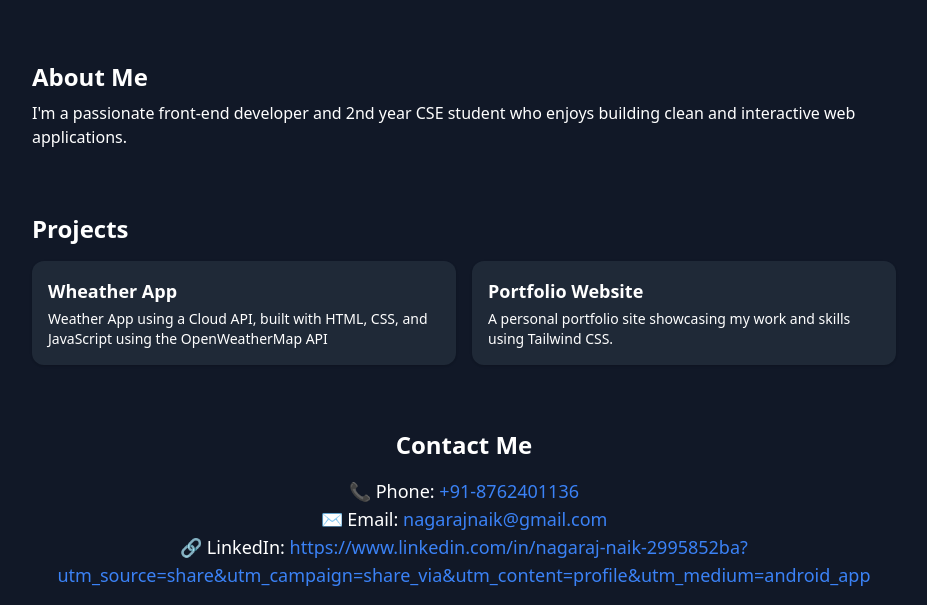
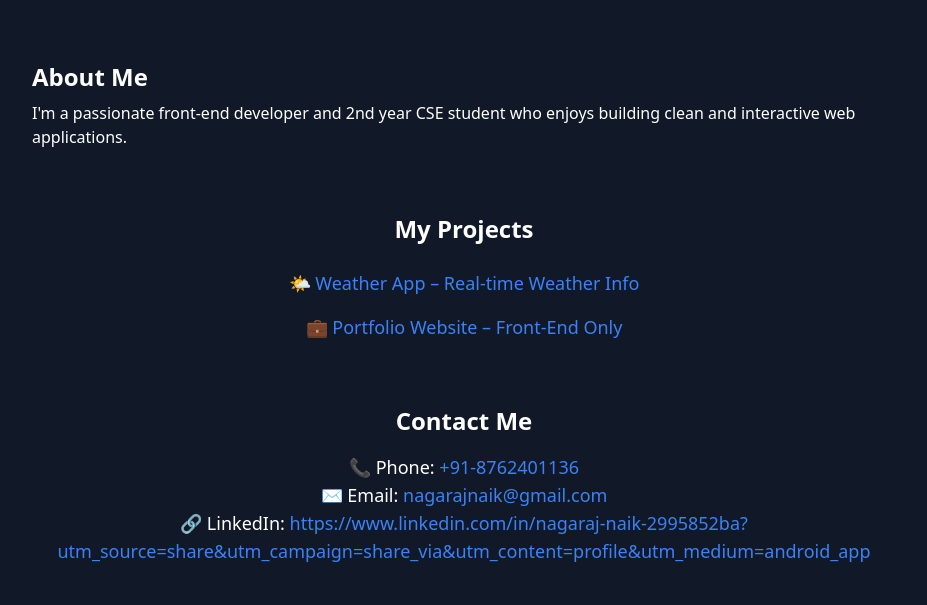
Before and after one commit to NagarajNaik2005/portfolio-site, a plain HTML site: page index.html in a window 1280 px wide. Shown: the part 231-836 px from the top of the page, without its empty margins (176-1103 px from the left). After the commit the page ends 812 px from the top, so only its background shows below. Drawn offline with nearby package versions, Linux system fonts and the light colour scheme.

Commit message:
Update index.html

```diff
--- a/index.html
+++ b/index.html
@@ -30,19 +30,23 @@
     </section>
 
     <!-- Projects -->
-    <section>
-      <h2 class="text-2xl font-semibold mb-4">Projects</h2>
-      <div class="grid gap-4 sm:grid-cols-2">
-        <div class="p-4 bg-gray-800 rounded-xl shadow">
-          <h3 class="font-bold text-lg">Wheather App</h3>
-          <p class="text-sm mt-1"> Weather App using a Cloud API, built with HTML, CSS, and JavaScript using the OpenWeatherMap API</p>
-        </div>
-        <div class="p-4 bg-gray-800 rounded-xl shadow">
-          <h3 class="font-bold text-lg">Portfolio Website</h3>
-          <p class="text-sm mt-1">A personal portfolio site showcasing my work and skills using Tailwind CSS.</p>
-        </div>
-      </div>
-    </section>
+   <section class="mt-16 px-4 text-center">
+  <h2 class="text-2xl font-semibold mb-6">My Projects</h2>
+  <ul class="space-y-4">
+    <li>
+      <a href="https://nagarajnaik2005.github.io/Weather-App/" target="_blank" class="text-blue-500 hover:underline text-lg">
+         🌤️ Weather App – Real-time Weather Info
+      </a>
+    </li>
+    <li>
+      <a href="https://nagarajnaik2005.github.io/portfolio-site/" target="_blank" class="text-blue-500 hover:underline text-lg">
+        💼 Portfolio Website – Front-End Only
+      </a>
+    </li>
+    <!-- Add more projects here -->
+  </ul>
+</section>
+
 
     <!-- Contact -->
    <section class="mt-10 text-center">
```
